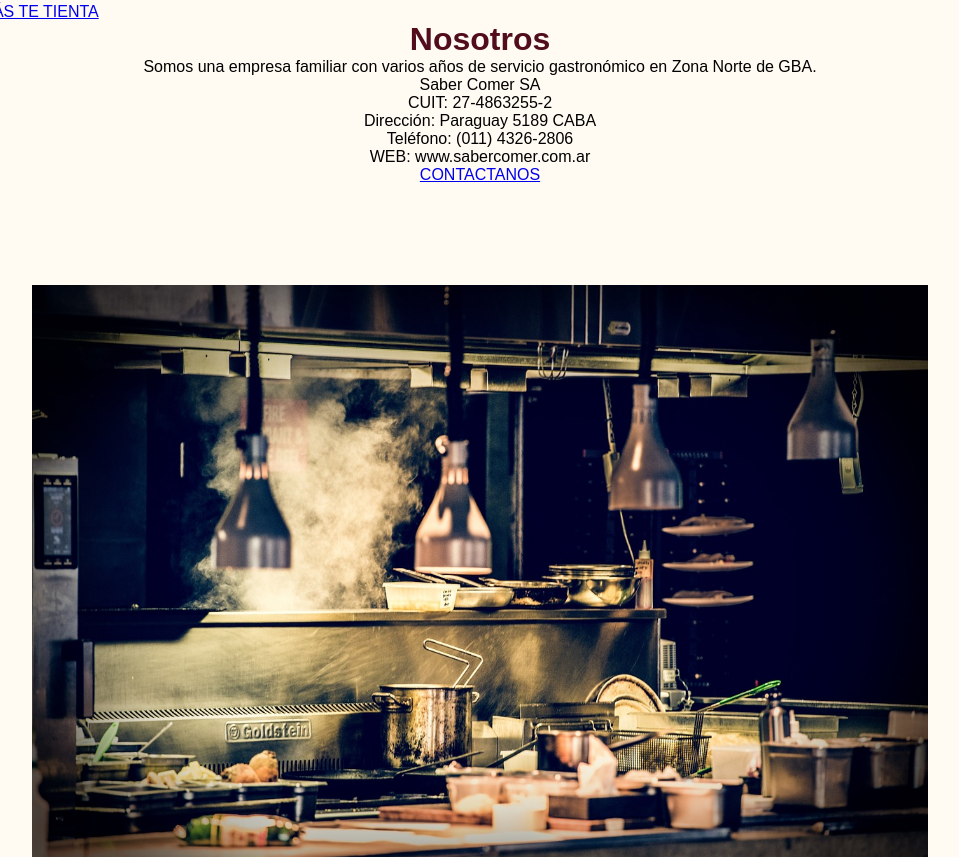
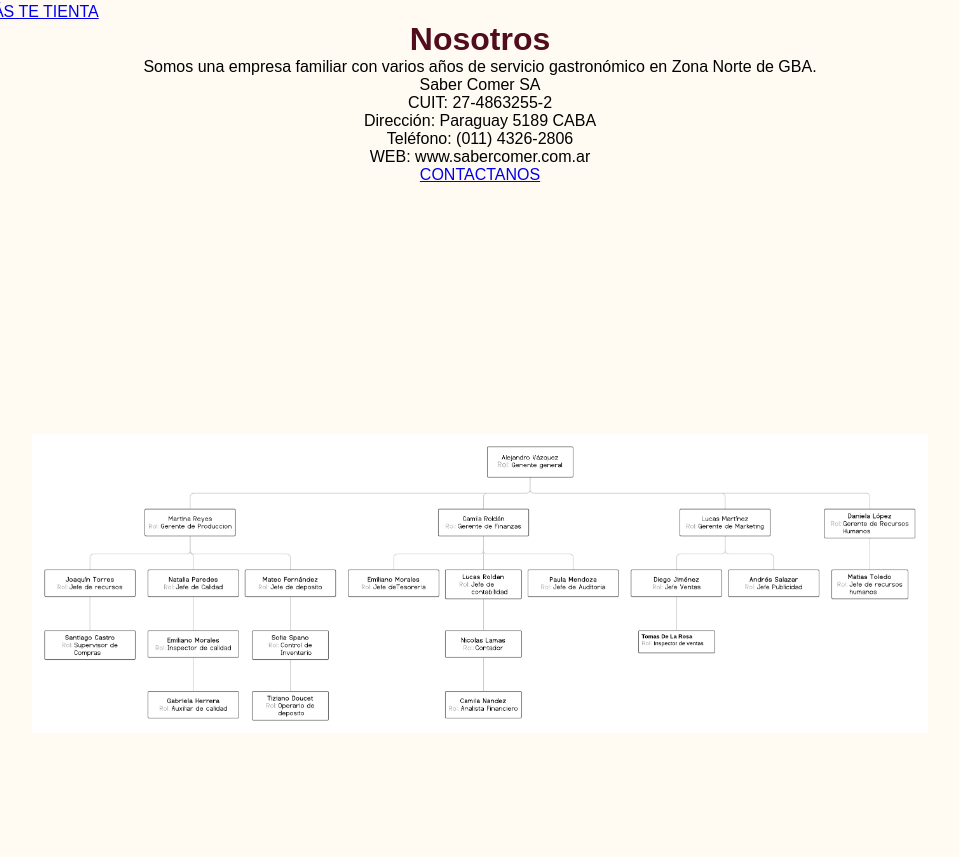
Before and after one commit to cbruna/sabercomer, a plain HTML site: page index.html in a window 1280 px wide. Shown: the part 2852-3709 px from the top of the page, without its empty margins (160-1119 px from the left). Drawn offline with Linux system fonts and the light colour scheme; a web font is replaced by a local one.

Commit message:
Add files via upload

```diff
--- a/css/estilos.css
+++ b/css/estilos.css
@@ -127,7 +127,7 @@
 }
 .estiloNosotros
 {
-    background-image:url("../assets/img/kitchen-5055083_1280.jpg");
+    background-image:url("../assets/img/organigrama.png");
     background-size: 70%;
     background-repeat: no-repeat;
     background-position:center center;
```
Also changed, not shown: assets/img/organigrama.png (added).
